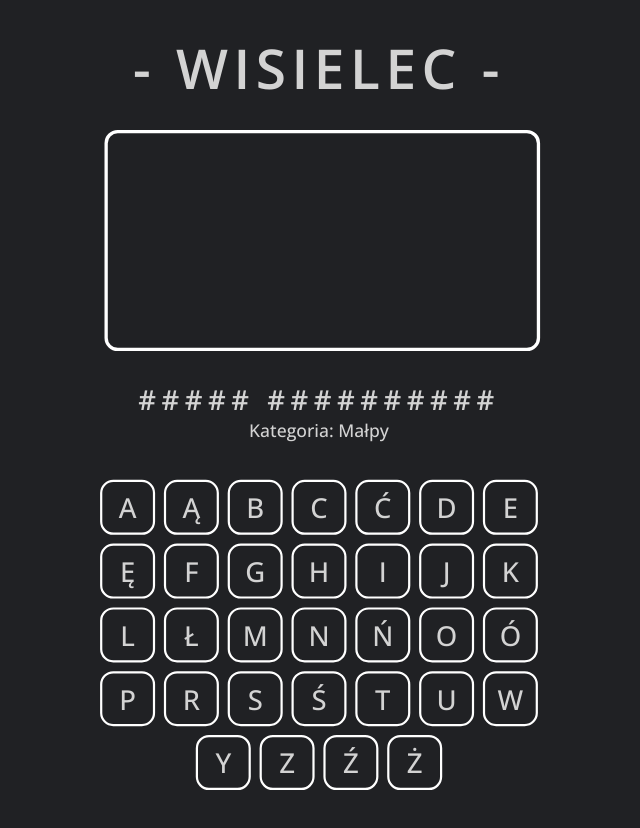
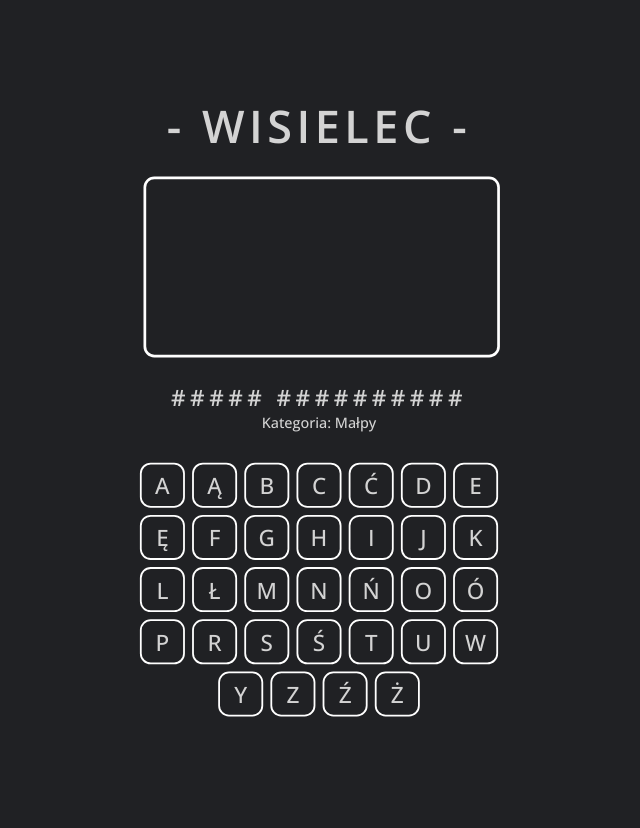
Before and after one commit to pajojeku/pajojeku.github.io, a PHP site: page / in a window 1280 px wide; the page is wider, and only the part inside the window is pictured. Shown: that part, without its empty margins (321-961 px from the left). After the commit the page ends 717 px from the top of that part, so only its background shows below. Run offline with PHP 8.4, Linux system fonts and the light colour scheme.

Commit message:
dasadsdas

```diff
--- a/szubienica/index.html
+++ b/szubienica/index.html
@@ -14,7 +14,7 @@
 
 <body>
 <div id="container">
-    <span id="tytul">- WISIELEC -</span>
+    <span id="tytul" onclick="window.location.reload();">- WISIELEC -</span>
     <br><br>
     <div id="szubienica">
         <center>
--- a/szubienica/style.css
+++ b/szubienica/style.css
@@ -1,8 +1,9 @@
 HTML {
-    transform: scale(1.1);
+    transform: scale(0.9);
 }
 
 body {
+    margin-top: -30px;
     margin: auto;
     font-family: 'Open Sans', sans-serif;
     color: lightgray;
@@ -78,7 +79,6 @@ img {
     margin-top: 2%;
     text-align: center;
     vertical-align: middle;
-    margin-bottom: 30px;
 }
 
 .przycisk {
```
